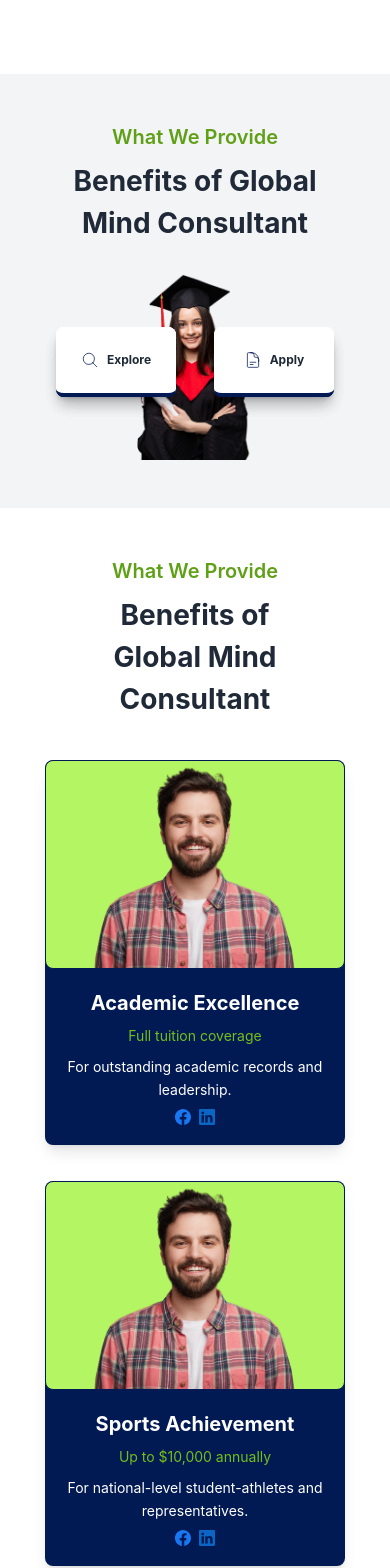
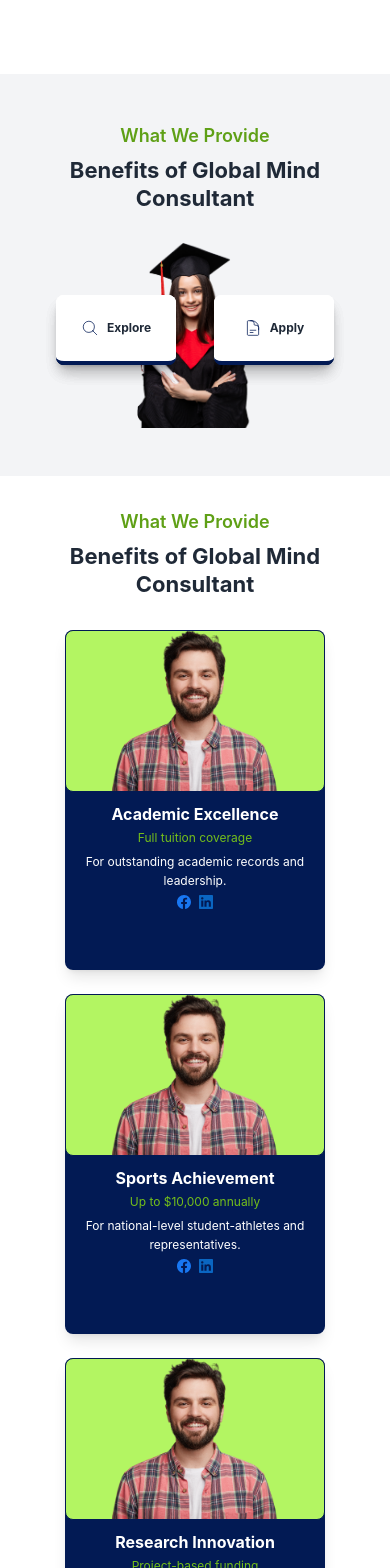
Before and after one commit to umerjaveed-sp/GMC-_-, a React (Vite) app in the folder client/: page /about in a window 390 px wide. Shown: the part 1660-3228 px from the top of the page. Built offline with nearby package versions, Linux system fonts and the light colour scheme.

Commit message:
About Responsive 2 Done

```diff
--- a/client/src/components/About/Benifits.jsx
+++ b/client/src/components/About/Benifits.jsx
@@ -29,56 +29,57 @@ const Benifits = () => {
     },
   ];
   return (
-    <section className="w-auto h-auto bg-white py-[48px] ">
-      <div className="mx-28 gap-[28px] space-y-5">
+    <section className="w-auto h-auto bg-white py-[32px] sm:py-[48px]">
+      <div className="mx-4 sm:mx-8 md:mx-16 lg:mx-28 gap-[20px] space-y-5">
         <div className="flex flex-col items-center justify-center text-center space-y-2">
-          <h1 className="text-[#5FA016] text-[20px] sm:text-[22px] md:text-[25px] font-semibold">
+          <h1 className="text-[#5FA016] text-[18px] sm:text-[20px] md:text-[22px] lg:text-[25px] font-semibold">
             What We Provide
           </h1>
-          <h1 className="text-gray-800 text-[28px] sm:text-[32px] md:text-[36px] lg:text-[40px] font-bold">
+          <h1 className="text-gray-800 text-[22px] sm:text-[28px] md:text-[32px] lg:text-[40px] font-bold leading-tight">
             Benefits of Global Mind Consultant
           </h1>
         </div>
 
         {/* Cards  */}
 
-        <div className="grid grid-cols-1 sm:grid-cols-2 lg:grid-cols-3 xl:grid-cols-4 gap-4 sm:gap-6 justify-items-center">
+        <div className="grid grid-cols-1 sm:grid-cols-2 lg:grid-cols-3 xl:grid-cols-4 gap-3 sm:gap-4 lg:gap-5 justify-items-center">
           {cards.map((item) => (
             <div
               key={item.id}
-              className="bg-[#021A54] rounded-lg shadow-lg overflow-hidden w-[300px] h-[385px] mt-5"
+              className="bg-[#021A54] rounded-lg shadow-lg overflow-hidden w-[260px] sm:w-[220px] md:w-[240px] lg:w-[260px] xl:w-[280px] h-[340px] sm:h-[320px] md:h-[340px] lg:h-[360px] xl:h-[385px] mt-3 sm:mt-4 lg:mt-5"
             >
               {/* Image Section */}
               <div className="rounded-[8px] flex items-center justify-center w-auto h-auto bg-[#b3f562] border border-[#021A54]">
                 <img
                   src={person}
                   alt={item.title}
-                  className="w-[300px] h-[207px] object-cover"
+                  className="w-full h-[160px] sm:h-[140px] md:h-[160px] lg:h-[180px] xl:h-[207px] object-cover"
                 />
               </div>
 
               {/* Content Section */}
-              <div className="space-y-2">
-                <div className="flex items-center justify-center flex-col px-5 space-y-2 mt-5">
-                  <h3 className="text-xl font-bold text-white text-center">
+              <div className="space-y-1 sm:space-y-2">
+                <div className="flex items-center justify-center flex-col px-3 sm:px-4 lg:px-5 space-y-1 sm:space-y-2 mt-3 sm:mt-4 lg:mt-5">
+                  <h3 className="text-base sm:text-lg md:text-xl font-bold text-white text-center leading-tight">
                     {item.title}
                   </h3>
-                  <p className="text-[#74BF1A] text-sm leading-relaxed text-center">
+                  <p className="text-[#74BF1A] text-xs sm:text-sm leading-relaxed text-center">
                     {item.p1}
                   </p>
-                  <p className="text-white text-sm leading-relaxed text-center">
+                  <p className="text-white text-xs sm:text-sm leading-relaxed text-center">
                     {item.p2}
                   </p>
                 </div>
 
                 {/* Social Icons */}
-                <div className="flex items-center justify-center gap-2">
+                <div className="flex items-center justify-center gap-2 mt-1">
                   <svg
                     xmlns="http://www.w3.org/2000/svg"
-                    width="16"
-                    height="16"
+                    width="14"
+                    height="14"
                     viewBox="0 0 16 16"
                     fill="none"
+                    className="sm:w-[16px] sm:h-[16px]"
                   >
                     <path
                       d="M16 8.049c0-4.446-3.582-8.05-8-8.05C3.58 0-.002 3.603-.002 8.05c0 4.017 2.926 7.347 6.75 7.951v-5.625h-2.03V8.05H6.75V6.275c0-2.017 1.195-3.131 3.022-3.131.876 0 1.791.157 1.791.157v1.98h-1.009c-.993 0-1.303.621-1.303 1.258v1.51h2.218l-.354 2.326H9.25V16c3.824-.604 6.75-3.934 6.75-7.951"
@@ -87,10 +88,11 @@ const Benifits = () => {
                   </svg>
                   <svg
                     xmlns="http://www.w3.org/2000/svg"
-                    width="16"
-                    height="16"
+                    width="14"
+                    height="14"
                     viewBox="0 0 16 16"
                     fill="none"
+                    className="sm:w-[16px] sm:h-[16px]"
                   >
                     <path
                       d="M0 1.146C0 .513.526 0 1.175 0h13.65C15.474 0 16 .513 16 1.146v13.708c0 .633-.526 1.146-1.175 1.146H1.175C.526 16 0 15.487 0 14.854V1.146zm4.943 12.248V6.169H2.542v7.225h2.401zm-1.2-8.212c.837 0 1.358-.554 1.358-1.248-.015-.709-.52-1.248-1.342-1.248-.822 0-1.359.54-1.359 1.248 0 .694.521 1.248 1.327 1.248h.016zm4.908 8.212V9.359c0-.216.016-.432.08-.586.173-.431.568-.878 1.232-.878.869 0 1.216.662 1.216 1.634v3.865h2.401V9.25c0-2.22-1.184-3.252-2.764-3.252-1.274 0-1.845.7-2.165 1.193v.025h-.016a5.54 5.54 0 01.016-.025V6.169h-2.4c.03.678 0 7.225 0 7.225h2.4z"
--- a/client/src/components/About/Provide.jsx
+++ b/client/src/components/About/Provide.jsx
@@ -52,10 +52,10 @@ const Provide = () => {
       <div className="mx-12 space-y-5">
         {/* Header */}
         <div className="flex flex-col items-center justify-center text-center space-y-2">
-          <h1 className="text-[#5FA016] text-[20px] sm:text-[22px] md:text-[25px] font-semibold">
+          <h1 className="text-[#5FA016] text-[18px] sm:text-[20px] md:text-[22px] lg:text-[25px] font-semibold">
             What We Provide
           </h1>
-          <h1 className="text-gray-800 text-[28px] sm:text-[32px] md:text-[36px] lg:text-[40px] font-bold">
+          <h1 className="text-gray-800 text-[22px] sm:text-[28px] md:text-[32px] lg:text-[40px] font-bold leading-tight">
             Benefits of Global Mind Consultant
           </h1>
         </div>
```
